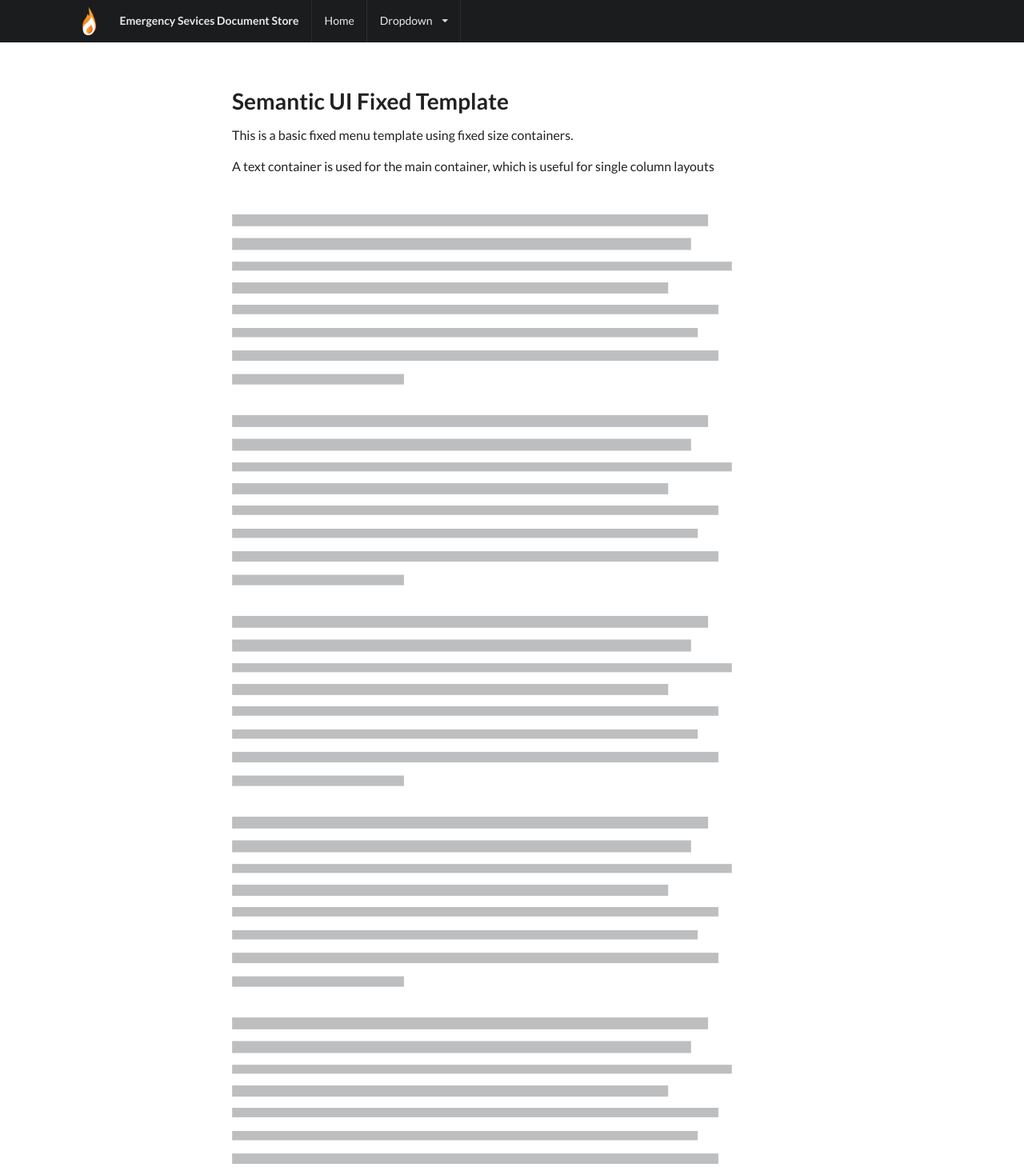
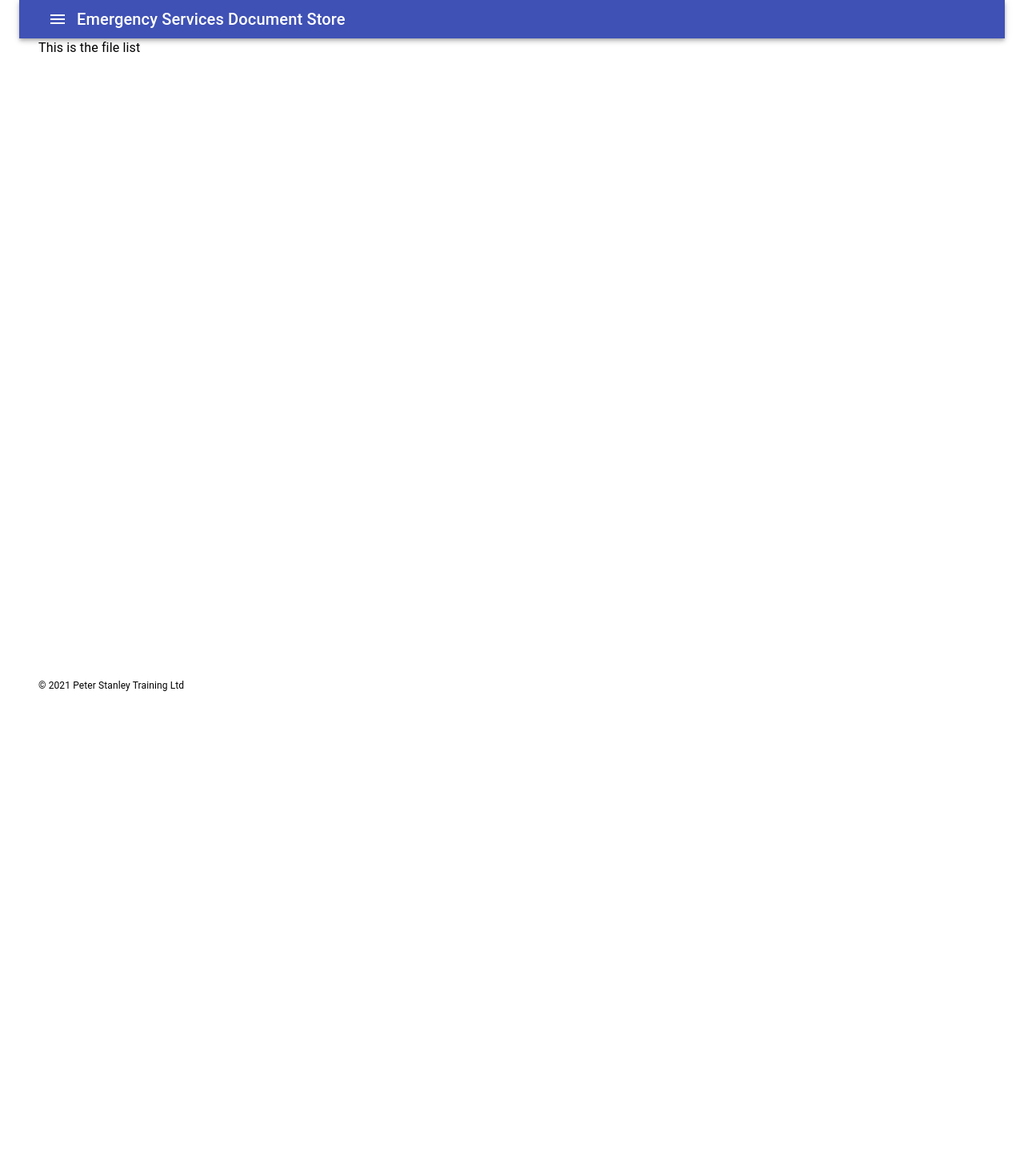
Before and after one commit to benjamistan/pst-esds, a React (Create React App) app: page / in a window 1280 px wide. Shown: the top 1469 px of the page at 80% size. After the commit the page ends 968 px from the top, so only its background shows below. Built offline with nearby package versions, Linux system fonts and the light colour scheme.

Commit message:
refactor: added material-ui

```diff
--- a/package.json
+++ b/package.json
@@ -4,6 +4,8 @@
   "private": true,
   "dependencies": {
     "@aws-sdk/client-s3": "^3.12.0",
+    "@material-ui/core": "^4.11.4",
+    "@material-ui/icons": "^4.11.2",
     "@testing-library/jest-dom": "^5.11.10",
     "@testing-library/react": "^11.2.6",
     "@testing-library/user-event": "^12.8.3",
--- a/public/index.html
+++ b/public/index.html
@@ -10,10 +10,9 @@
 			content="Emergency Services Document Store. A training tool from Peter Stanley Training."
 		/>
 		<link rel="apple-touch-icon" href="%PUBLIC_URL%/logo192.png" />
-    <link rel="stylesheet" href="https://cdnjs.cloudflare.com/ajax/libs/semantic-ui/2.4.1/semantic.min.css" integrity="sha512-8bHTC73gkZ7rZ7vpqUQThUDhqcNFyYi2xgDgPDHc+GXVGHXq+xPjynxIopALmOPqzo9JZj0k6OqqewdGO3EsrQ==" crossorigin="anonymous" />
 		<style type="text/css">
 			body {
-        background-color: #FFFFFF;
+				background-color: #ffffff;
 			}
 			.ui.menu .item img.logo {
 				margin-right: 1.5em;
@@ -29,34 +28,11 @@
 				padding: 5em 0em;
 			}
 		</style>
-    <!--
-      manifest.json provides metadata used when your web app is installed on a
-      user's mobile device or desktop. See https://developers.google.com/web/fundamentals/web-app-manifest/
-    -->
 		<link rel="manifest" href="%PUBLIC_URL%/manifest.json" />
-    <!--
-      Notice the use of %PUBLIC_URL% in the tags above.
-      It will be replaced with the URL of the `public` folder during the build.
-      Only files inside the `public` folder can be referenced from the HTML.
-
-      Unlike "/favicon.ico" or "favicon.ico", "%PUBLIC_URL%/favicon.ico" will
-      work correctly both with client-side routing and a non-root public URL.
-      Learn how to configure a non-root public URL by running `npm run build`.
-    -->
 		<title>ESDS - Peter Stanley Training</title>
 	</head>
 	<body>
 		<noscript>You need to enable JavaScript to run this app.</noscript>
 		<div id="root"></div>
-    <!--
-      This HTML file is a template.
-      If you open it directly in the browser, you will see an empty page.
-
-      You can add webfonts, meta tags, or analytics to this file.
-      The build step will place the bundled scripts into the <body> tag.
-
-      To begin the development, run `npm start` or `yarn start`.
-      To create a production bundle, use `npm run build` or `yarn build`.
-    -->
 	</body>
 </html>
--- a/src/App.js
+++ b/src/App.js
@@ -1,13 +1,16 @@
 import Footer from './components/footer';
 import Header from './components/header';
 import FileList from './components/fileList';
+import { Container } from '@material-ui/core';
 
 function App() {
 	return (
-    <div className="App">
+		<div className='App'>
+			<Container maxWidth='lg'>
 				<Header />
 				<FileList />
 				<Footer />
+			</Container>
 		</div>
 	);
 }
--- a/src/components/fileList.js
+++ b/src/components/fileList.js
@@ -1,6 +1,6 @@
 import React from 'react';
 import { S3Client, ListObjectsCommand } from '@aws-sdk/client-s3';
-import paragraph from '../assets/paragraph.png';
+import { Container, Typography } from '@material-ui/core';
 
 const FileList = () => {
 	function listS3Objects() {
@@ -10,27 +10,21 @@ const FileList = () => {
 		const run = async () => {
 			try {
 				const data = await s3.send(new ListObjectsCommand(bucketParams));
-                console.log("Success", data);
+				console.log('Success', data);
 				return data;
 			} catch (err) {
-                console.log("Fail", err);
+				console.log('Fail', err);
 			}
 		};
 		run();
-    };
+	}
 
 	return (
-        <div class="ui main text container">
-            <h1 class="ui header">Semantic UI Fixed Template</h1>
-            <p>This is a basic fixed menu template using fixed size containers.</p>
-            <p>A text container is used for the main container, which is useful for single column layouts</p>
-            <img class="wireframe" src={paragraph} />
-            <img class="wireframe" src={paragraph} />
-            <img class="wireframe" src={paragraph} />
-            <img class="wireframe" src={paragraph} />
-            <img class="wireframe" src={paragraph} />
-            <img class="wireframe" src={paragraph} />
-        </div>
+		<Container>
+			<Typography component='div' style={{ height: '100vh' }}>
+				This is the file list
+			</Typography>
+		</Container>
 	);
 };
 
--- a/src/components/footer.js
+++ b/src/components/footer.js
@@ -1,19 +1,19 @@
 import React from 'react';
-import logo from '../assets/PST-logo-bw.png'
+import { Container, Typography } from '@material-ui/core';
 
 const Footer = () => {
-    return (
-        <div class="ui inverted vertical footer segment">
-            <div class="ui center aligned container">
-                    <img src={logo} class="ui centered medium image" />
-                    <div class="ui horizontal inverted small divided link list">
-                        <a class="item" href="mailto:info@peterstanleytraining.com">Email Us</a>
-                        <a class="item" href="https://peterstanleytraining.com">Home</a>
-                    </div>
-                    <div class="disabled item">&copy;{(new Date().getFullYear())} Peter Stanley Training Ltd</div>
-            </div>
-        </div>
-    );
+	return (
+		<div>
+			<Container>
+				<Typography
+					component='div'
+					style={{ color: 'black', fontSize: '1.5vh', height: '15vh' }}
+				>
+					&copy; {new Date().getFullYear()} Peter Stanley Training Ltd
+				</Typography>
+			</Container>
+		</div>
+	);
 };
 
 export default Footer;
--- a/src/components/header.js
+++ b/src/components/header.js
@@ -1,24 +1,65 @@
 import React from 'react';
-import icon from '../assets/icon.png'
-
+import {
+	AppBar,
+	Link,
+	Typography,
+	Toolbar,
+	IconButton,
+	Menu,
+	MenuItem,
+} from '@material-ui/core';
+import MenuIcon from '@material-ui/icons/Menu';
 
 const Header = () => {
-    return (
-        <div class="ui fixed inverted menu">
-            <div class="ui container">
-                <a href="#" class="header item"><img class="logo" src={icon} />Emergency Sevices Document Store</a>
-                <a href="#" class="item">Home</a>
-            <div class="ui simple dropdown item">
-                Dropdown <i class="dropdown icon"></i>
-                <div class="menu">
-                    <a class="item" href="#">Link Item</a>
-                    <a class="item" href="#">Link Item</a>
-                    <a class="item" href="#">Link Item</a>
-                </div>
-            </div>
-            </div>
-        </div>
-    );
+	const [anchorEl, setAnchorEl] = React.useState(null);
+
+	const handleClick = (e) => {
+		setAnchorEl(e.currentTarget);
+	};
+
+	const handleClose = () => {
+		setAnchorEl(null);
+	};
+
+	return (
+		<AppBar position='static'>
+			<Toolbar variant='dense'>
+				<IconButton
+					aria-controls='home-menu'
+					aria-haspopup='true'
+					onClick={handleClick}
+				>
+					<MenuIcon style={{ color: 'white' }} />
+				</IconButton>
+				<Menu
+					id='home-menu'
+					anchorEl={anchorEl}
+					keepMounted
+					open={Boolean(anchorEl)}
+					onClose={handleClose}
+				>
+					<MenuItem>
+						<Link
+							href='https://peterstanleytraining.com'
+							style={{ color: 'black', textDecoration: 'none' }}
+						>
+							PST Home
+						</Link>
+					</MenuItem>
+					<MenuItem>
+						<Link
+							href='https://peterstanleytraining.com'
+							style={{ color: 'black', textDecoration: 'none' }}
+							href='mailto:info@peterstanleytraining.com'
+						>
+							Email Us
+						</Link>
+					</MenuItem>
+				</Menu>
+				<Typography variant='h6'>Emergency Services Document Store</Typography>
+			</Toolbar>
+		</AppBar>
+	);
 };
 
 export default Header;
```
Also changed, not shown: 1 other file (tests, documents, lock files or other folders). Lines whose indentation alone changed are shown as unchanged.
